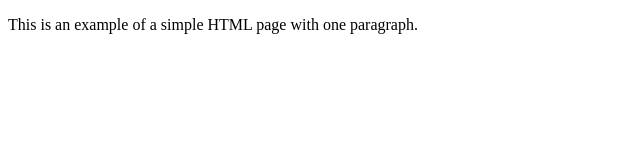
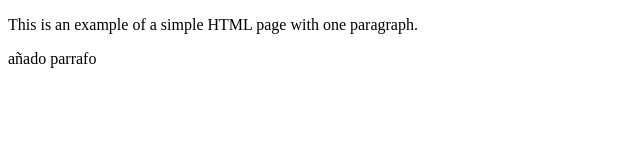
Before and after one commit to CarlosLeonSanchez/nuevo-proyecto, a plain HTML site: page index.html in a window 1280 px wide. Shown: the full height of the page, 0-640 px from the left. Drawn offline with Linux system fonts and the light colour scheme.

Commit message:
añado un parrafo

```diff
--- a/index.html
+++ b/index.html
@@ -5,5 +5,6 @@
     </head>
     <body>
         <p>This is an example of a simple HTML page with one paragraph.</p>
+        <p>añado parrafo</p>
     </body>
 </html>
```
